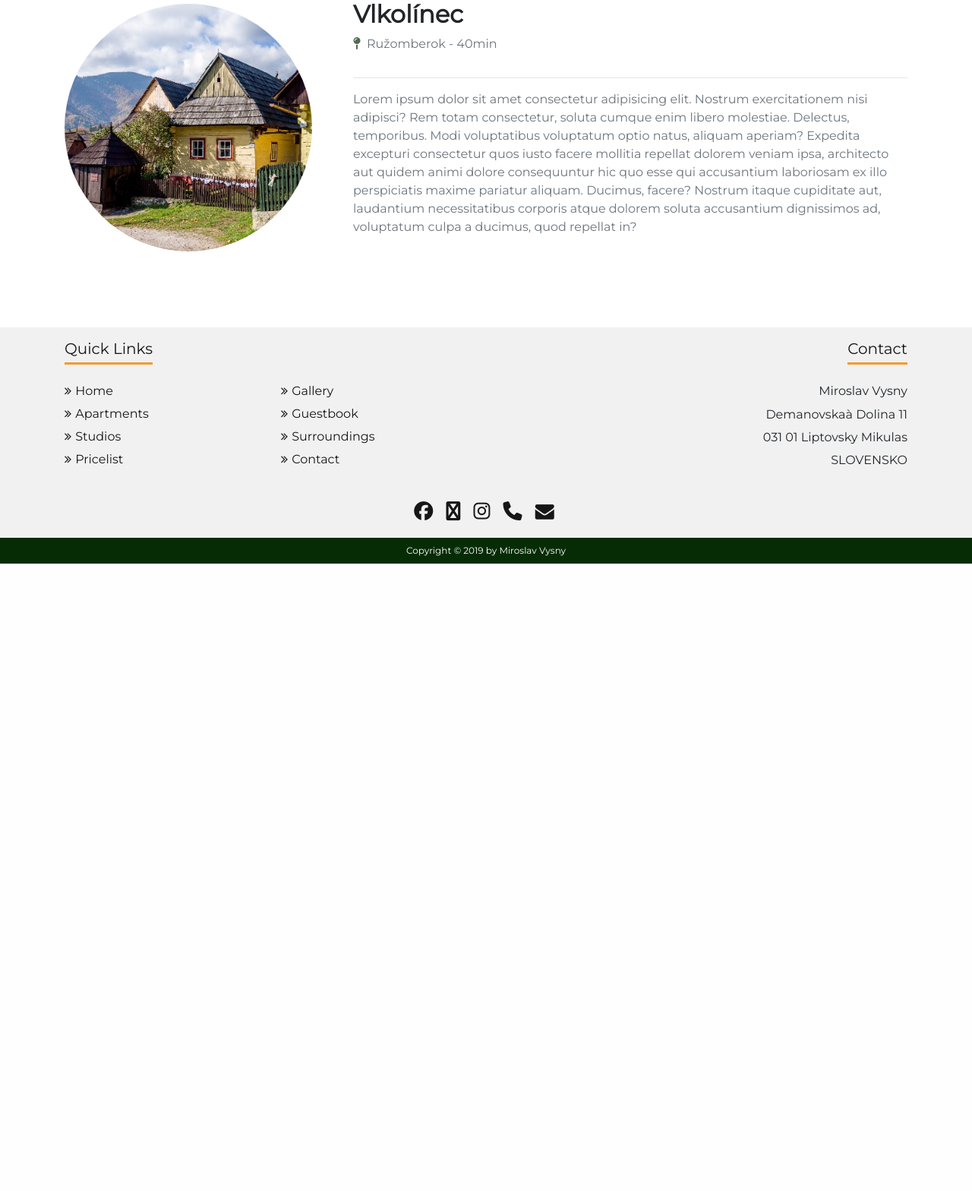
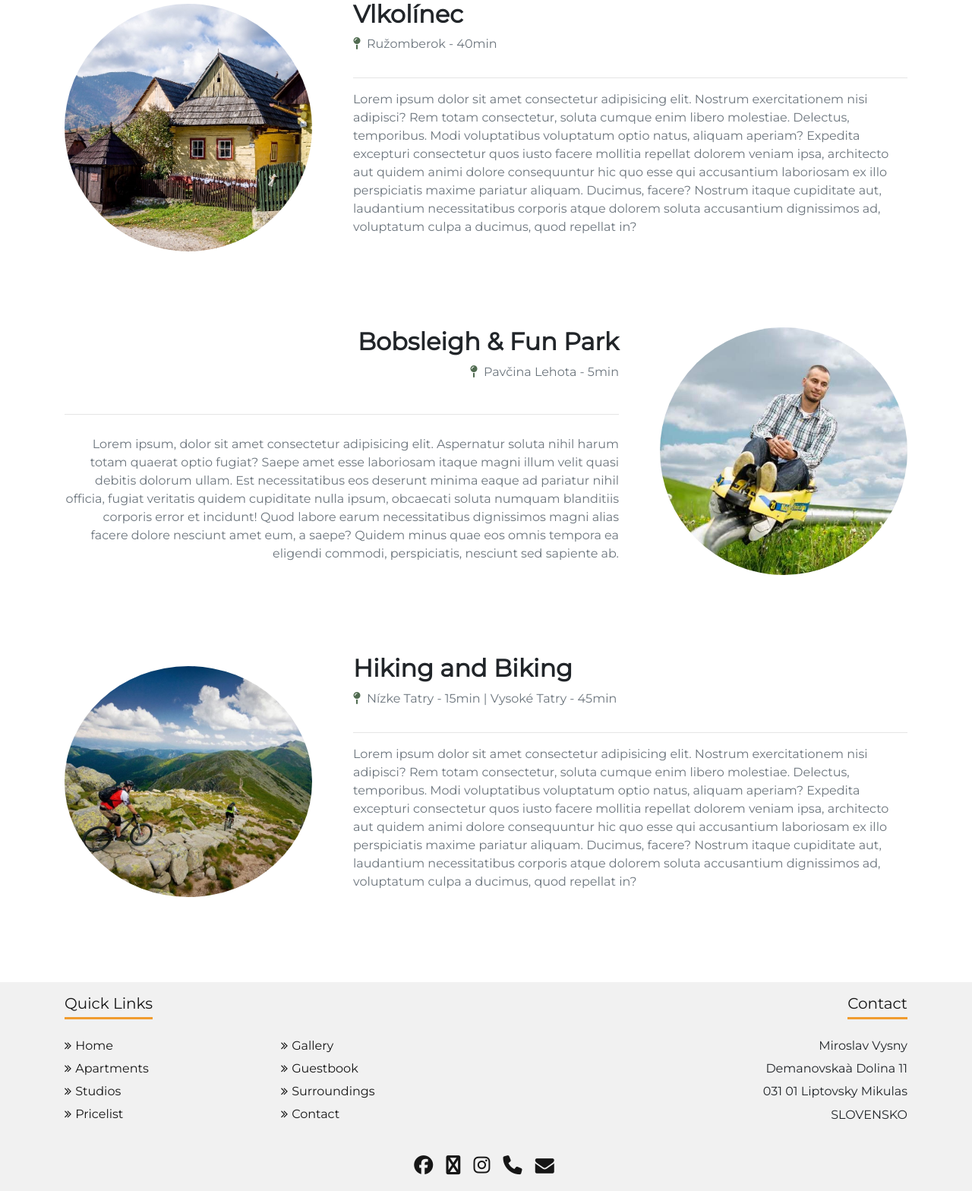
Before and after one commit to K-Rdlbrgr/apartmany_miroslav_website, a Django app: page /surroundings/ in a window 1280 px wide. Shown: the part 4096-5664 px from the top of the page at 76% size. Before the commit the page ends 4838 px from the top, so only its background shows below. Run offline with Django 3.2, Linux system fonts and the light colour scheme; some libraries are stand-ins or nearby versions.

Commit message:
Added more surroundings content

```diff
--- a/apartmany_project/apartmany/templates/apartmany/gallery.html
+++ b/apartmany_project/apartmany/templates/apartmany/gallery.html
@@ -169,11 +169,6 @@
                           </a>
                           <a href="{% static 'apartmany/img/gallery/winter/w_6.jpg'%}" data-toggle="lightbox" data-gallery="example-gallery" class="col-sm-4 pt-sm-0 pt-3 pb-sm-0 pb-3">
                             <img src="{% static 'apartmany/img/gallery/winter/w_6.jpg'%}" class="img-fluid">
-                          </a>
-                        </div>
-                        <div class="row pt-sm-3 pt-0 pb-sm-3 pb-0">
-                          <a href="{% static 'apartmany/img/gallery/winter/w_7.jpg'%}" data-toggle="lightbox" data-gallery="example-gallery" class="col-sm-4 pt-sm-0 pt-3 pb-sm-0 pb-3">
-                            <img src="{% static 'apartmany/img/gallery/winter/w_7.jpg'%}" class="img-fluid">
                           </a>
                         </div>
                       </div>
--- a/apartmany_project/apartmany/templates/apartmany/surroundings.html
+++ b/apartmany_project/apartmany/templates/apartmany/surroundings.html
@@ -354,6 +354,57 @@
           </div>
         </section>
 
+        <!-- BOBSLEIGH -->
+        <section class="text-center text-lg-right">
+          <div class="row d-flex justify-content-center">
+            <div class="col-md-12">
+              <div class="row pt-5 pb-5">
+                <div class="col-lg-4 d-flex d-lg-none mb-4 align-items-center">
+                  <div class="avatar mx-4 w-100 white d-flex justify-content-center align-items-center">
+                    <img src="{% static 'apartmany/img/surroundings/bobsleigh.jpg'%}" class="rounded-circle img-fluid z-depth-1" alt="woman avatar">
+                  </div>
+                </div>
+                <div class="col-lg-8 d-flex flex-column justify-content-between">
+                  <div class="surroundings">
+                    <h2 class="mb-2"><strong>Bobsleigh & Fun Park</strong></h2>
+                    <p class="font-weight-light text-muted"><i class="fas fa-map-pin mr-2"></i>Pavčina Lehota - 5min</p>
+                  </div>
+                  <hr>
+                  <p class="text-muted mb-4">Lorem ipsum, dolor sit amet consectetur adipisicing elit. Aspernatur soluta nihil harum totam quaerat optio fugiat? Saepe amet esse laboriosam itaque magni illum velit quasi debitis dolorum ullam. Est necessitatibus eos deserunt minima eaque ad pariatur nihil officia, fugiat veritatis quidem cupiditate nulla ipsum, obcaecati soluta numquam blanditiis corporis error et incidunt! Quod labore earum necessitatibus dignissimos magni alias facere dolore nesciunt amet eum, a saepe? Quidem minus quae eos omnis tempora ea eligendi commodi, perspiciatis, nesciunt sed sapiente ab.</p>
+                </div>
+                <div class="col-lg-4 d-none d-lg-flex mb-2 align-items-center">
+                  <div class="avatar ml-4 w-100 white d-flex justify-content-center align-items-center">
+                    <img src="{% static 'apartmany/img/surroundings/bobsleigh.jpg'%}" class="rounded-circle img-fluid z-depth-1" alt="woman avatar">
+                  </div>
+                </div>
+              </div>
+            </div>
+          </div>
+        </section>
+
+        <!-- HIKING AND BIKING -->
+        <section class="text-center text-lg-left">
+          <div class="row d-flex justify-content-center">
+            <div class="col-md-12">
+              <div class="row pt-5 pb-5">
+                <div class="col-lg-4 d-flex mb-2 align-items-center mb-4 mb-lg-0">
+                  <div class="avatar mx-4 ml-lg-0 mr-lg-4 w-100 white d-flex justify-content-center align-items-center">
+                    <img src="{% static 'apartmany/img/surroundings/bike.jpg'%}" class="rounded-circle img-fluid z-depth-1" alt="woman avatar">
+                  </div>
+                </div>
+                <div class="col-lg-8 d-flex flex-column justify-content-between">
+                  <div class="surroundings">
+                    <h2 class="mb-2"><strong>Hiking and Biking</strong></h2>
+                    <p class="font-weight-light text-muted"><i class="fas fa-map-pin mr-2"></i>Nízke Tatry - 15min | Vysoké Tatry - 45min</p>
+                  </div>
+                  <hr>
+                  <p class="text-muted mb-4">Lorem ipsum dolor sit amet consectetur adipisicing elit. Nostrum exercitationem nisi adipisci? Rem totam consectetur, soluta cumque enim libero molestiae. Delectus, temporibus. Modi voluptatibus voluptatum optio natus, aliquam aperiam? Expedita excepturi consectetur quos iusto facere mollitia repellat dolorem veniam ipsa, architecto aut quidem animi dolore consequuntur hic quo esse qui accusantium laboriosam ex illo perspiciatis maxime pariatur aliquam. Ducimus, facere? Nostrum itaque cupiditate aut, laudantium necessitatibus corporis atque dolorem soluta accusantium dignissimos ad, voluptatum culpa a ducimus, quod repellat in?</p>
+                </div>
+              </div>
+            </div>
+          </div>
+        </section>
+
       </div>
     </div>
 
```
Also changed, not shown: apartmany_project/apartmany/static/apartmany/img/gallery/winter/w_6.jpg, apartmany_project/apartmany/static/apartmany/img/gallery/winter/w_7.jpg (deleted), apartmany_project/apartmany/static/apartmany/img/surroundings/bike.jpg (added), apartmany_project/apartmany/static/apartmany/img/surroundings/bobsleigh.jpg (added).
